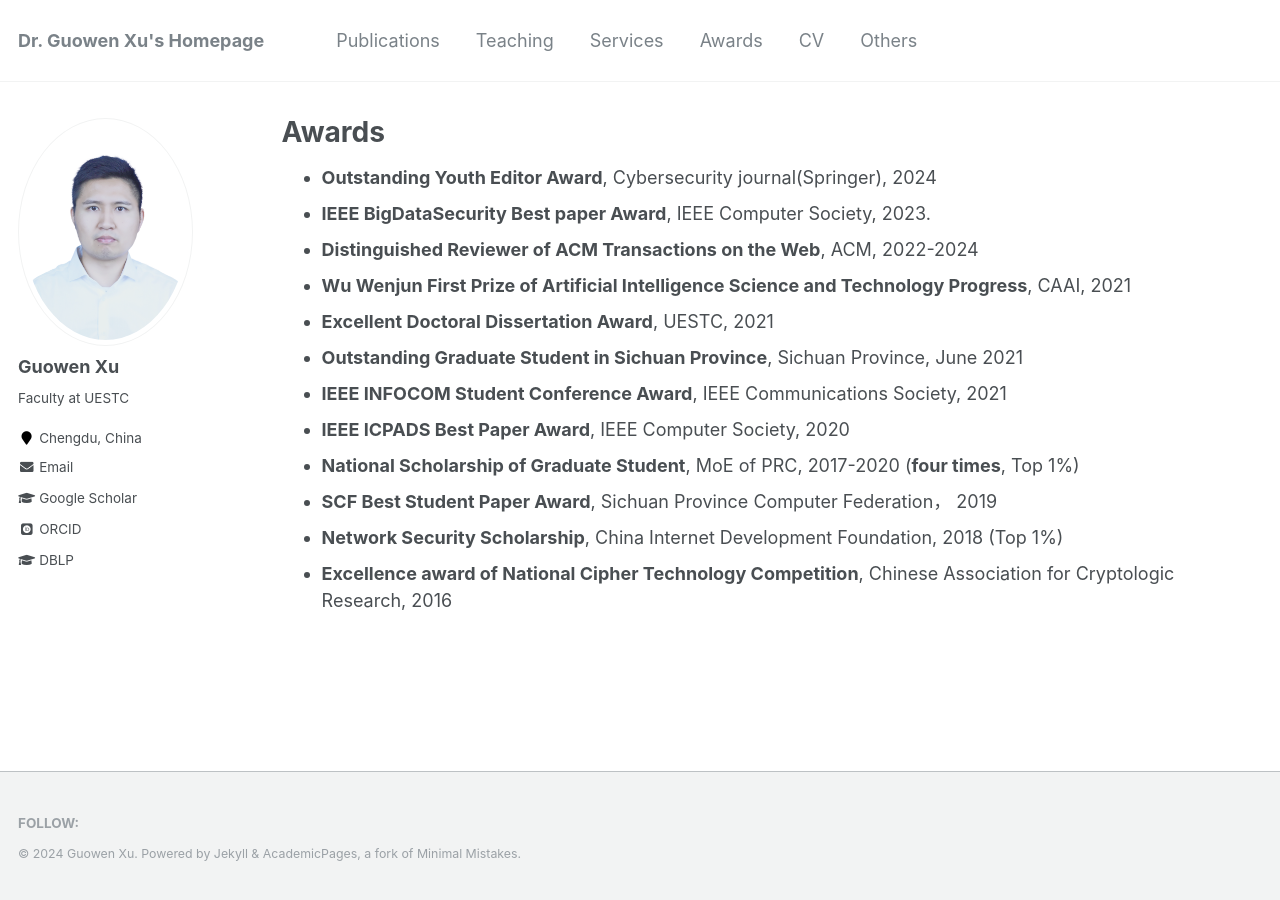
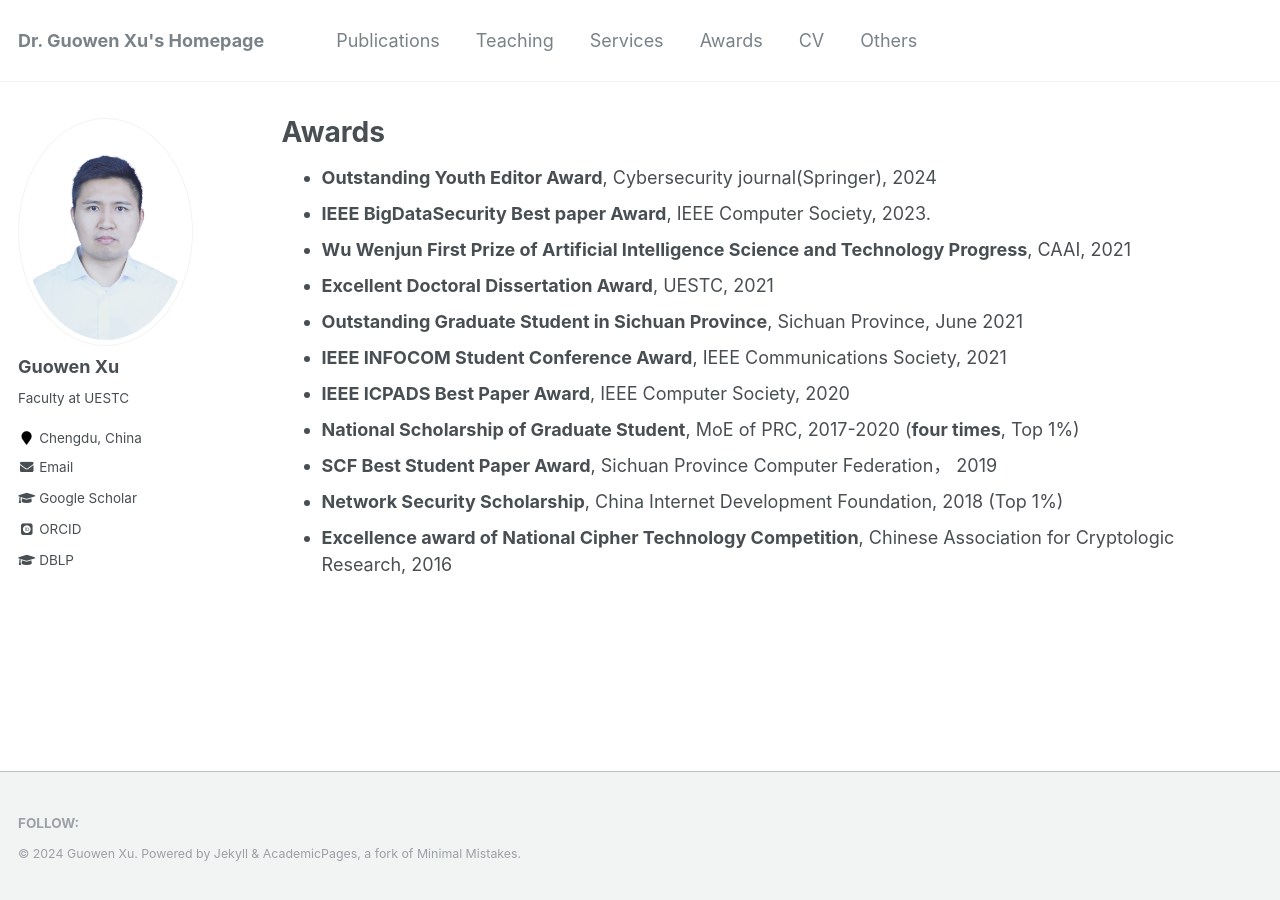
Before and after one commit to Guowen-xu/guowen-xu.github.io, a Jekyll site: the page built from _pages/awards.md, in a window 1280 px wide. Built offline with Jekyll 4.4.1, drawn with Linux system fonts in a browser that asks for light colours; some web fonts are replaced.

Commit message:
Update awards.md

```diff
--- a/_pages/awards.md
+++ b/_pages/awards.md
@@ -7,7 +7,6 @@ author_profile: true
 
 * **Outstanding Youth Editor Award**, Cybersecurity journal(Springer), 2024
 * **IEEE BigDataSecurity Best paper Award**, IEEE Computer Society, 2023.
-* **Distinguished Reviewer of ACM Transactions on the Web**, ACM, 2022-2024
 * **Wu Wenjun First Prize of Artificial Intelligence Science and Technology Progress**, CAAI, 2021
 * **Excellent Doctoral Dissertation Award**,  UESTC, 2021
 * **Outstanding Graduate Student in Sichuan Province**, Sichuan Province, June 2021
```
